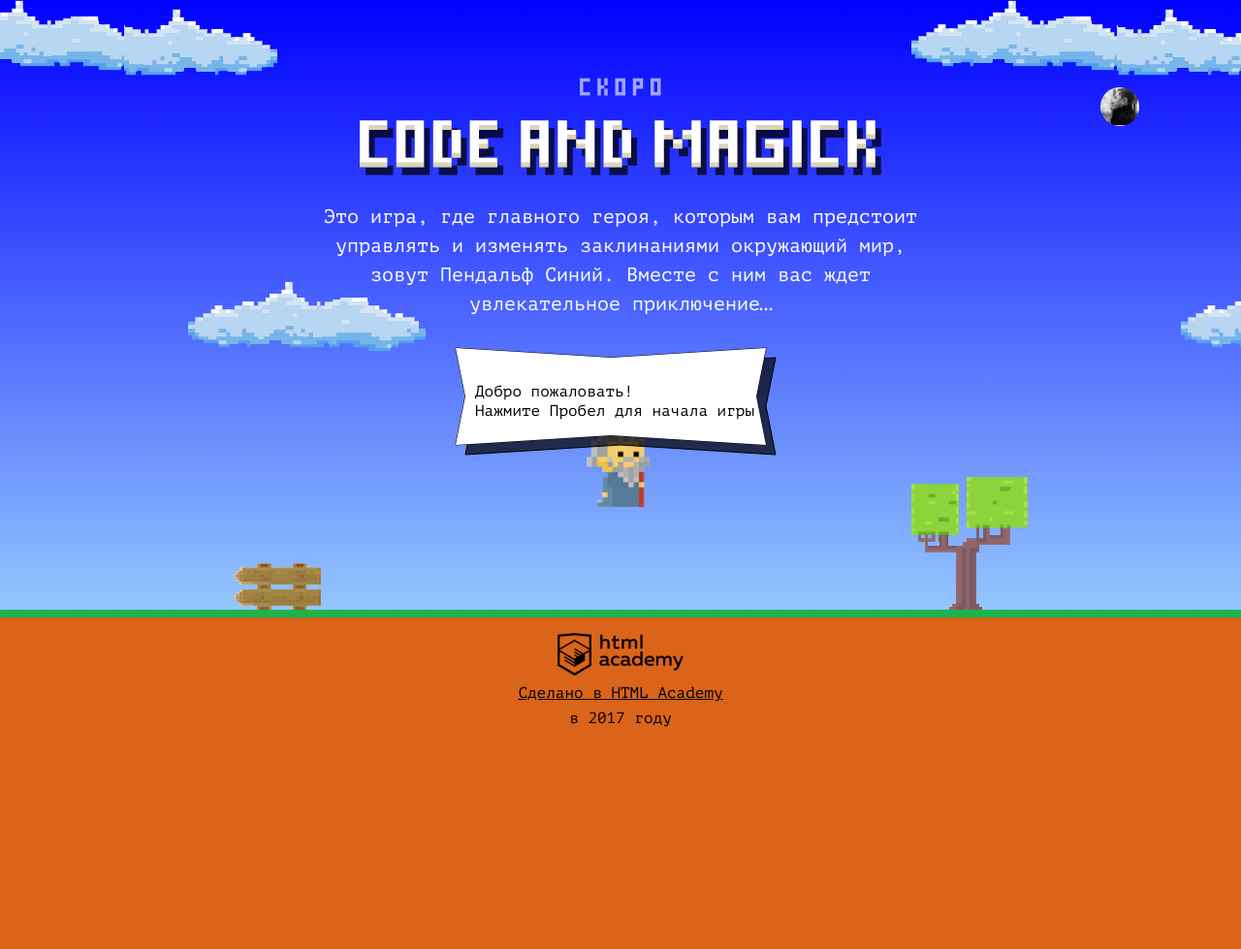
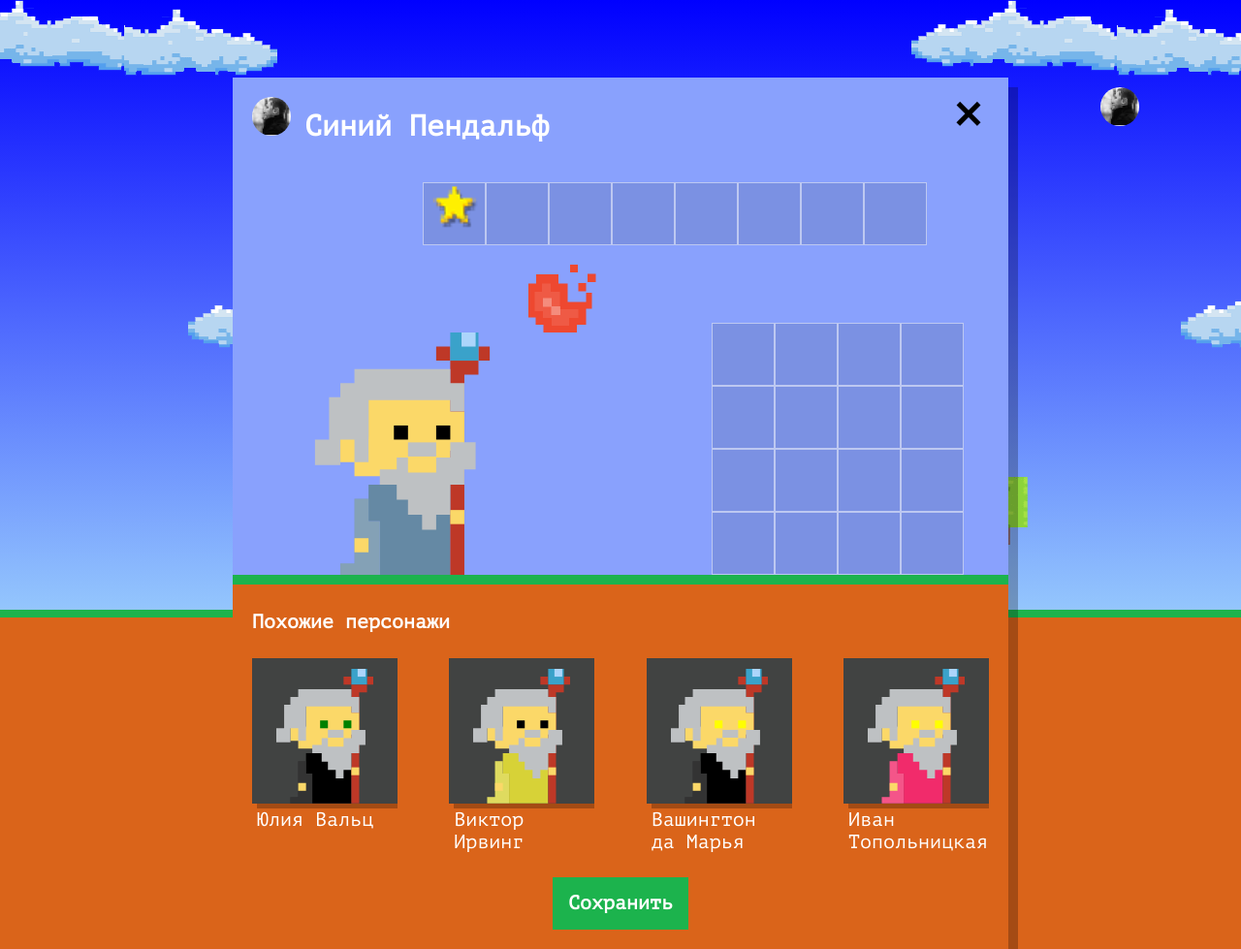
Before and after one commit to unicornDi/693173-code-and-magick-21, a website: page index.html in a window 1280 px wide. Shown: the whole page at 97% size. Before the commit the page ends 800 px from the top, so only its background shows below. Drawn offline with Linux system fonts and the light colour scheme.

Commit message:
add setup.js file

```diff
--- a/index.html
+++ b/index.html
@@ -208,6 +208,8 @@
 
 <script src="js/stat.js"></script>
 
+<script src="js/setup.js"></script>
+
 <script src="js/game.js"></script>
 
 </body>
--- /dev/null
+++ b/js/setup.js
@@ -0,0 +1,88 @@
+'use strict';
+
+const NAMES = [
+  `Иван`,
+  `Хуан Себастьян`,
+  `Мария`,
+  `Кристоф`,
+  `Виктор`,
+  `Юлия`,
+  `Люпита`,
+  `Вашингтон`
+];
+
+const SURNAMES = [
+  `да Марья`,
+  `Верон`,
+  `Мирабелла`,
+  `Вальц`,
+  `Онопко`,
+  `Топольницкая`,
+  `Нионго`,
+  `Ирвинг`
+];
+
+const coatColor = [
+  `rgb(101, 137, 164)`,
+  `rgb(241, 43, 107)`,
+  `rgb(146, 100, 161)`,
+  `rgb(56, 159, 117)`,
+  `rgb(215, 210, 55)`,
+  `rgb(0, 0, 0)`
+];
+
+const eyesColor = [
+  `black`,
+  `red`,
+  `blue`,
+  `yellow`,
+  `green`
+];
+
+const setupWindow = document.querySelector(`.setup`);
+setupWindow.classList.remove(`hidden`);
+
+function getRandomInt(arr) {
+  return Math.floor(Math.random() * arr.length);
+}
+
+function createWizards(wizardsAmount) {
+  let wizards = [];
+  for (let i = 0; i < wizardsAmount; i++) {
+    let wizard = {};
+    wizard.name = NAMES[getRandomInt(NAMES)] + ` ` + SURNAMES[getRandomInt(SURNAMES)];
+    wizard.coatColor = coatColor[getRandomInt(coatColor)];
+    wizard.eyesColor = eyesColor[getRandomInt(eyesColor)];
+    wizards.push(wizard);
+  }
+  return wizards;
+}
+
+let newWizards = createWizards(4);
+
+function renderWizard(wizard) {
+  const similarWizardTemplate = document.querySelector(`#similar-wizard-template`)
+    .content
+    .querySelector(`.setup-similar-item`);
+  let wizardElement = similarWizardTemplate.cloneNode(true);
+
+  wizardElement.querySelector(`.setup-similar-label`).textContent = wizard.name;
+  wizardElement.querySelector(`.wizard-coat`).style.fill = wizard.coatColor;
+  wizardElement.querySelector(`.wizard-eyes`).style.fill = wizard.eyesColor;
+
+  return wizardElement;
+}
+
+function addFragmentToDOM() {
+  let fragment = document.createDocumentFragment();
+
+  for (let i = 0; i < newWizards.length; i++) {
+    fragment.appendChild(renderWizard(newWizards[i]));
+  }
+
+  let setupSimilarList = document.querySelector(`.setup-similar-list`);
+  setupSimilarList.appendChild(fragment);
+  document.querySelector(`.setup-similar`).classList.remove(`hidden`);
+}
+
+addFragmentToDOM();
```
